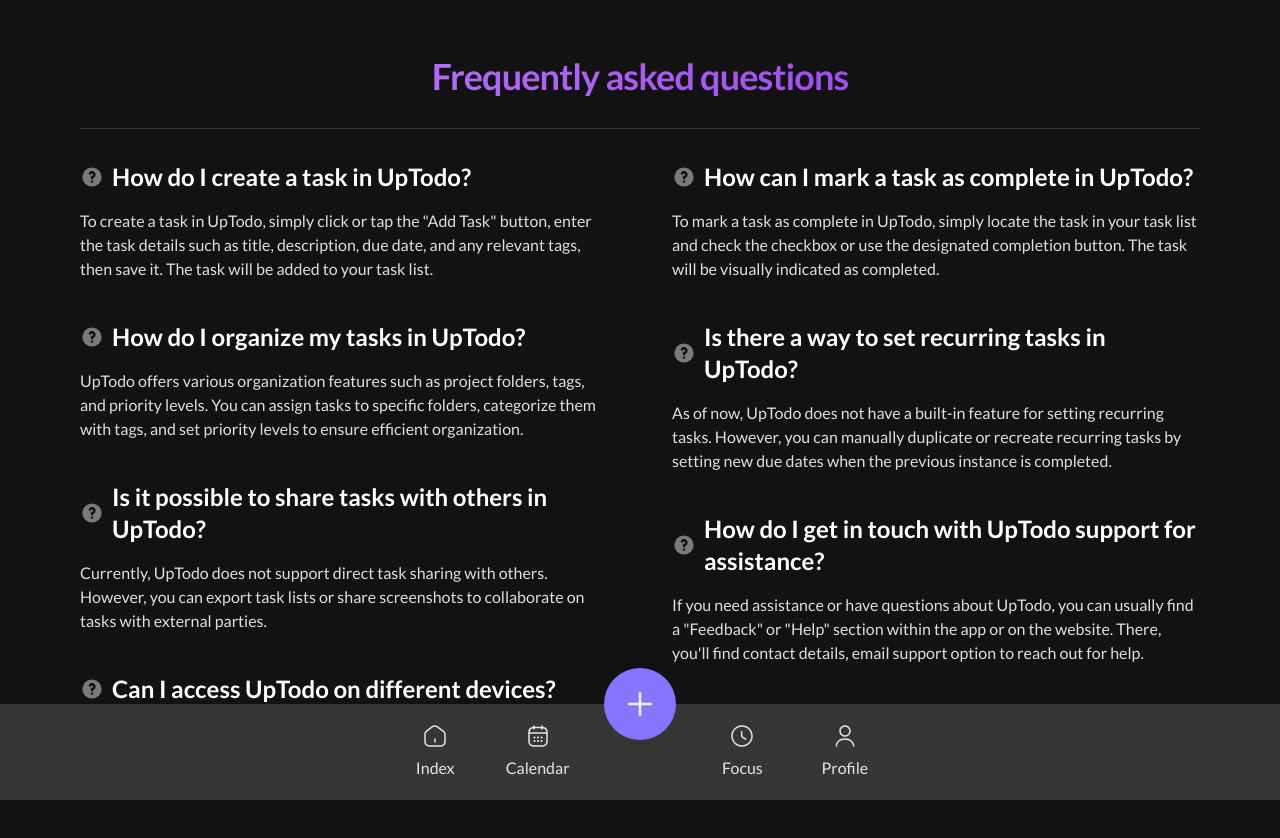
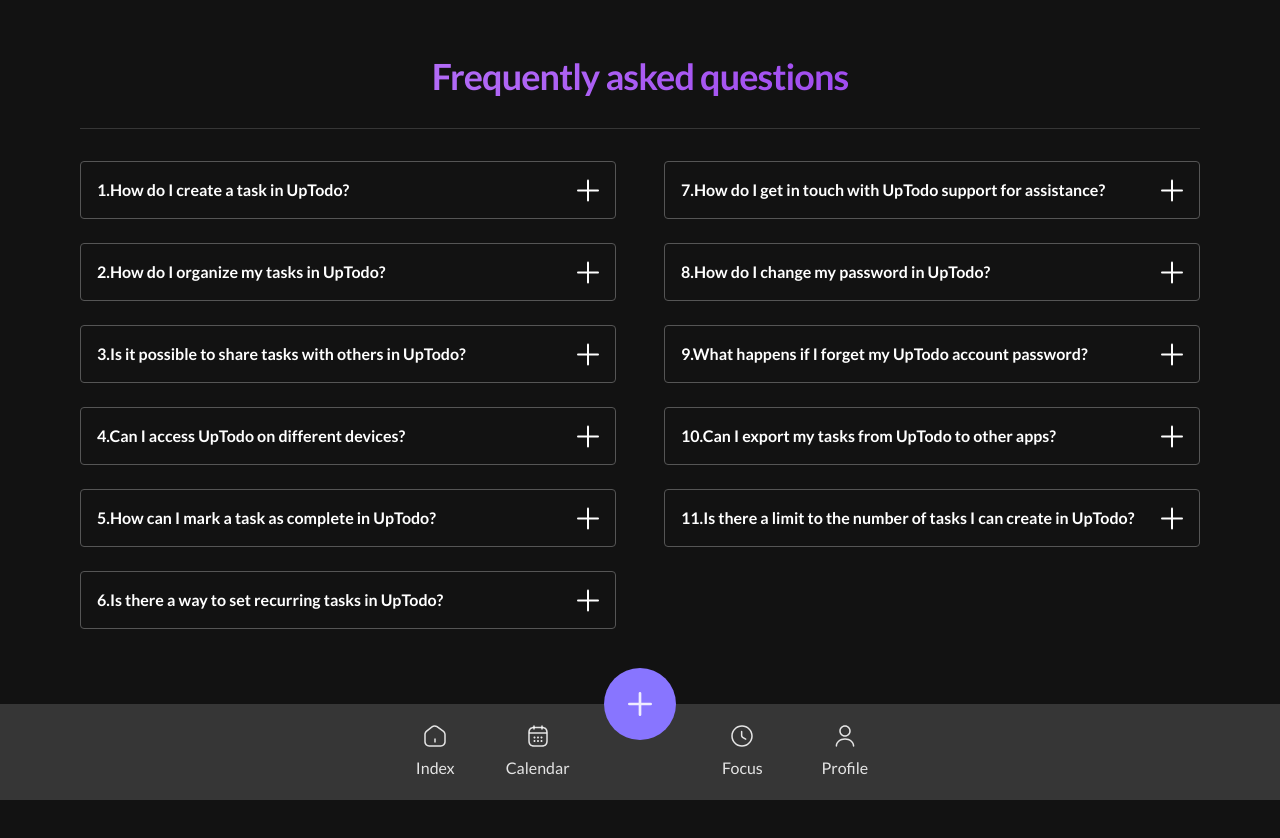
Before and after one commit to DaniilKalts/uptodo, a Next.js app: page /profile/faq in a window 1280 px wide. Shown: the top 838 px of the page. After the commit the page ends 805 px from the top, so only its background shows below. Built offline with nearby package versions, Linux system fonts and the light colour scheme.

Commit message:
Changed FAQ Section (not finished yet)

```diff
--- a/src/app/(userPages)/loading.tsx
+++ b/src/app/(userPages)/loading.tsx
@@ -4,9 +4,10 @@
 import { usePathname } from 'next/navigation';
 
 import PuffSpinner from '@/components/UI/Loaders/PuffSpinner';
+import Navbar from '@/components/Layout/Navbar/Navbar';
 
 export default function Loading() {
   const currentPathName = usePathname();
 
-  return currentPathName.includes('/calendar') ? null : <PuffSpinner />;
+  return currentPathName.includes('/calendar') ? <Navbar /> : <PuffSpinner />;
 }
--- a/src/app/(userPages)/profile/faq/page.tsx
+++ b/src/app/(userPages)/profile/faq/page.tsx
@@ -2,191 +2,135 @@
 
 'use client';
 
-import React from 'react';
+import React, { useState } from 'react';
 import Image from 'next/image';
 
+import Accordion from '@/components/UI/Accordion';
 import { Container } from '@/components/UI';
 
 import step3 from '../../../../../public/images/intro/step3.svg';
 
-const Faq = () => (
+const Faq = () => {
+  const [currentQuestion, setCurrentQuestion] = useState<string>('');
+
+  const FAQ = [
+    {
+      question: 'How do I create a task in UpTodo?',
+      answer:
+        'To create a task in UpTodo, simply click or tap the "Add Task" button, enter the task details such as title, description, due date, and any relevant tags, then save it. The task will be added to your task list.',
+    },
+    {
+      question: 'How do I organize my tasks in UpTodo?',
+      answer:
+        'UpTodo offers various organization features such as project folders, tags, and priority levels. You can assign tasks to specific folders, categorize them with tags, and set priority levels to ensure efficient organization.',
+    },
+    {
+      question: 'Is it possible to share tasks with others in UpTodo?',
+      answer:
+        'Currently, UpTodo does not support direct task sharing with others. However, you can export task lists or share screenshots to collaborate on tasks with external parties.',
+    },
+    {
+      question: 'Can I access UpTodo on different devices?',
+      answer:
+        'Yes, UpTodo is designed to be accessible across web browsers. Therefore, you can access wherever you want to.',
+    },
+    {
+      question: 'How can I mark a task as complete in UpTodo?',
+      answer:
+        'To mark a task as complete in UpTodo, simply locate the task in your task list and check the checkbox or use the designated completion button. The task will be visually indicated as completed.',
+    },
+    {
+      question: 'Is there a way to set recurring tasks in UpTodo?',
+      answer:
+        'As of now, UpTodo does not have a built-in feature for setting recurring tasks. However, you can manually duplicate or recreate recurring tasks by setting new due dates when the previous instance is completed.',
+    },
+    {
+      question: 'How do I get in touch with UpTodo support for assistance?',
+      answer:
+        'If you need assistance or have questions about UpTodo, you can usually find a "Feedback" or "Help" section within the app or on the website. There, you\'ll find contact details, email support option to reach out for help.',
+    },
+    {
+      question: 'How do I change my password in UpTodo?',
+      answer:
+        "To change your password in UpTodo, go to the account settings or profile section. There, you'll find an option to change your password. Follow the prompts to update your password securely.",
+    },
+    {
+      question: 'What happens if I forget my UpTodo account password?',
+      answer:
+        'If you forget your UpTodo password, you can check the message, that must have come to your gmail before. Or just contact us in "Help & Feedback" section.',
+    },
+    {
+      question: 'Can I export my tasks from UpTodo to other apps?',
+      answer:
+        'Yes, UpTodo allows you to export your task lists. You can export tasks in one format, EXCEL, which can be used to other task management goals.',
+    },
+    {
+      question:
+        'Is there a limit to the number of tasks I can create in UpTodo?',
+      answer:
+        "UpTodo does not impose a strict limit on the number of tasks you can create. However, the performance may be affected if you have an excessively large number of tasks. It's recommended to maintain an organized task list.",
+    },
+  ];
+
+  return (
     <Container>
-    <section className="mx-auto max-w-screen-xl pb-28 pt-10 min-[500px]:pb-44 min-[500px]:pt-14">
+      <section className="mx-auto max-w-screen-xl pb-40 pt-10 min-[500px]:pb-44 min-[500px]:pt-14">
         <h2 className="mb-8 bg-gradient-to-r from-purple-400 to-purple-600 bg-clip-text text-center text-4xl font-extrabold tracking-tight text-transparent max-[500px]:hidden">
           Frequently asked questions
         </h2>
         <div className="mb-8 flex flex-col items-center justify-center gap-6 min-[500px]:hidden">
-        <Image src={step3} width={226} height={226} alt="Management" priority />
+          <Image
+            src={step3}
+            width={226}
+            height={226}
+            alt="Management"
+            priority
+          />
           <h5 className="text-center text-[22px] font-bold text-purple-light">
             Frequently asked questions
           </h5>
         </div>
-      <div className="grid border-t border-gray-200 pt-8 text-left dark:border-gray-700 md:grid-cols-2 md:gap-16">
-        <div>
-          <div className="mb-10">
-            <h3 className="mb-4 flex items-center text-lg font-bold text-gray-dark dark:text-white min-[500px]:text-2xl">
-              <svg
-                className="mr-2 h-6 w-6 flex-shrink-0 text-gray-500 dark:text-gray-400"
-                fill="currentColor"
-                viewBox="0 0 20 20"
-                xmlns="http://www.w3.org/2000/svg"
-              >
-                <path
-                  fillRule="evenodd"
-                  d="M18 10a8 8 0 11-16 0 8 8 0 0116 0zm-8-3a1 1 0 00-.867.5 1 1 0 11-1.731-1A3 3 0 0113 8a3.001 3.001 0 01-2 2.83V11a1 1 0 11-2 0v-1a1 1 0 011-1 1 1 0 100-2zm0 8a1 1 0 100-2 1 1 0 000 2z"
-                  clipRule="evenodd"
-                ></path>
-              </svg>
-              How do I create a task in UpTodo?
-            </h3>
-            <p className="text-sm text-gray-500 dark:text-white-pale min-[500px]:text-base">
-              To create a task in UpTodo, simply click or tap the "Add Task"
-              button, enter the task details such as title, description, due
-              date, and any relevant tags, then save it. The task will be added
-              to your task list.
-            </p>
+        <div className="grid gap-6 border-t border-gray-200 pt-8 text-left dark:border-gray-700 md:grid-cols-2 md:gap-12">
+          <div itemType="https://schema.org/FAQPage">
+            <ul className="grid gap-6" data-list="faq">
+              {FAQ.slice(0, Math.ceil(FAQ.length / 2)).map(
+                ({ question, answer }, id) => (
+                  <Accordion
+                    key={id}
+                    id={id + 1}
+                    isOpen={currentQuestion === question}
+                    question={question}
+                    answer={answer}
+                    onClick={() => {
+                      setCurrentQuestion(question);
+                    }}
+                  />
+                ),
+              )}
+            </ul>
           </div>
-          <div className="mb-10">
-            <h3 className="mb-4 flex items-center text-lg font-bold text-gray-dark dark:text-white min-[500px]:text-2xl">
-              <svg
-                className="mr-2 h-6 w-6 flex-shrink-0 text-gray-500 dark:text-gray-400"
-                fill="currentColor"
-                viewBox="0 0 20 20"
-                xmlns="http://www.w3.org/2000/svg"
-              >
-                <path
-                  fillRule="evenodd"
-                  d="M18 10a8 8 0 11-16 0 8 8 0 0116 0zm-8-3a1 1 0 00-.867.5 1 1 0 11-1.731-1A3 3 0 0113 8a3.001 3.001 0 01-2 2.83V11a1 1 0 11-2 0v-1a1 1 0 011-1 1 1 0 100-2zm0 8a1 1 0 100-2 1 1 0 000 2z"
-                  clipRule="evenodd"
-                ></path>
-              </svg>
-              How do I organize my tasks in UpTodo?
-            </h3>
-            <p className="text-sm text-gray-500 dark:text-white-pale min-[500px]:text-base">
-              UpTodo offers various organization features such as project
-              folders, tags, and priority levels. You can assign tasks to
-              specific folders, categorize them with tags, and set priority
-              levels to ensure efficient organization.
-            </p>
-          </div>
-          <div className="mb-10">
-            <h3 className="mb-4 flex items-center text-lg font-bold text-gray-dark dark:text-white min-[500px]:text-2xl">
-              <svg
-                className="mr-2 h-6 w-6 flex-shrink-0 text-gray-500 dark:text-gray-400"
-                fill="currentColor"
-                viewBox="0 0 20 20"
-                xmlns="http://www.w3.org/2000/svg"
-              >
-                <path
-                  fillRule="evenodd"
-                  d="M18 10a8 8 0 11-16 0 8 8 0 0116 0zm-8-3a1 1 0 00-.867.5 1 1 0 11-1.731-1A3 3 0 0113 8a3.001 3.001 0 01-2 2.83V11a1 1 0 11-2 0v-1a1 1 0 011-1 1 1 0 100-2zm0 8a1 1 0 100-2 1 1 0 000 2z"
-                  clipRule="evenodd"
-                ></path>
-              </svg>
-              Is it possible to share tasks with others in UpTodo?
-            </h3>
-            <p className="text-sm text-gray-500 dark:text-white-pale min-[500px]:text-base">
-              Currently, UpTodo does not support direct task sharing with
-              others. However, you can export task lists or share screenshots to
-              collaborate on tasks with external parties.
-            </p>
-          </div>
-          <div className="mb-10">
-            <h3 className="mb-4 flex items-center text-lg font-bold text-gray-dark dark:text-white min-[500px]:text-2xl">
-              <svg
-                className="mr-2 h-6 w-6 flex-shrink-0 text-gray-500 dark:text-gray-400"
-                fill="currentColor"
-                viewBox="0 0 20 20"
-                xmlns="http://www.w3.org/2000/svg"
-              >
-                <path
-                  fillRule="evenodd"
-                  d="M18 10a8 8 0 11-16 0 8 8 0 0116 0zm-8-3a1 1 0 00-.867.5 1 1 0 11-1.731-1A3 3 0 0113 8a3.001 3.001 0 01-2 2.83V11a1 1 0 11-2 0v-1a1 1 0 011-1 1 1 0 100-2zm0 8a1 1 0 100-2 1 1 0 000 2z"
-                  clipRule="evenodd"
-                ></path>
-              </svg>
-              Can I access UpTodo on different devices?
-            </h3>
-            <p className="text-sm text-gray-500 dark:text-white-pale min-[500px]:text-base">
-              Yes, UpTodo is designed to be accessible across web browsers.
-              Therefore, you can access wherever you want to.
-            </p>
-          </div>
-        </div>
-        <div>
-          <div className="mb-10">
-            <h3 className="mb-4 flex items-center text-lg font-bold text-gray-dark dark:text-white min-[500px]:text-2xl">
-              <svg
-                className="mr-2 h-6 w-6 flex-shrink-0 text-gray-500 dark:text-gray-400"
-                fill="currentColor"
-                viewBox="0 0 20 20"
-                xmlns="http://www.w3.org/2000/svg"
-              >
-                <path
-                  fillRule="evenodd"
-                  d="M18 10a8 8 0 11-16 0 8 8 0 0116 0zm-8-3a1 1 0 00-.867.5 1 1 0 11-1.731-1A3 3 0 0113 8a3.001 3.001 0 01-2 2.83V11a1 1 0 11-2 0v-1a1 1 0 011-1 1 1 0 100-2zm0 8a1 1 0 100-2 1 1 0 000 2z"
-                  clipRule="evenodd"
-                ></path>
-              </svg>
-              How can I mark a task as complete in UpTodo?
-            </h3>
-            <p className="text-sm text-gray-500 dark:text-white-pale min-[500px]:text-base">
-              To mark a task as complete in UpTodo, simply locate the task in
-              your task list and check the checkbox or use the designated
-              completion button. The task will be visually indicated as
-              completed.
-            </p>
-          </div>
-          <div className="mb-10">
-            <h3 className="mb-4 flex items-center text-lg font-bold text-gray-dark dark:text-white min-[500px]:text-2xl">
-              <svg
-                className="mr-2 h-6 w-6 flex-shrink-0 text-gray-500 dark:text-gray-400"
-                fill="currentColor"
-                viewBox="0 0 20 20"
-                xmlns="http://www.w3.org/2000/svg"
-              >
-                <path
-                  fillRule="evenodd"
-                  d="M18 10a8 8 0 11-16 0 8 8 0 0116 0zm-8-3a1 1 0 00-.867.5 1 1 0 11-1.731-1A3 3 0 0113 8a3.001 3.001 0 01-2 2.83V11a1 1 0 11-2 0v-1a1 1 0 011-1 1 1 0 100-2zm0 8a1 1 0 100-2 1 1 0 000 2z"
-                  clipRule="evenodd"
-                ></path>
-              </svg>
-              Is there a way to set recurring tasks in UpTodo?
-            </h3>
-            <p className="text-sm text-gray-500 dark:text-white-pale min-[500px]:text-base">
-              As of now, UpTodo does not have a built-in feature for setting
-              recurring tasks. However, you can manually duplicate or recreate
-              recurring tasks by setting new due dates when the previous
-              instance is completed.
-            </p>
-          </div>
-          <div className="mb-10">
-            <h3 className="mb-4 flex items-center text-lg font-bold text-gray-dark dark:text-white min-[500px]:text-2xl">
-              <svg
-                className="mr-2 h-6 w-6 flex-shrink-0 text-gray-500 dark:text-gray-400"
-                fill="currentColor"
-                viewBox="0 0 20 20"
-                xmlns="http://www.w3.org/2000/svg"
-              >
-                <path
-                  fillRule="evenodd"
-                  d="M18 10a8 8 0 11-16 0 8 8 0 0116 0zm-8-3a1 1 0 00-.867.5 1 1 0 11-1.731-1A3 3 0 0113 8a3.001 3.001 0 01-2 2.83V11a1 1 0 11-2 0v-1a1 1 0 011-1 1 1 0 100-2zm0 8a1 1 0 100-2 1 1 0 000 2z"
-                  clipRule="evenodd"
-                ></path>
-              </svg>
-              How do I get in touch with UpTodo support for assistance?
-            </h3>
-            <p className="text-sm text-gray-500 dark:text-white-pale min-[500px]:text-base">
-              If you need assistance or have questions about UpTodo, you can
-              usually find a "Feedback" or "Help" section within the app or on
-              the website. There, you'll find contact details, email support
-              option to reach out for help.
-            </p>
-          </div>
+          <div itemType="https://schema.org/FAQPage">
+            <ul className="grid gap-6" data-list="faq">
+              {FAQ.slice(Math.ceil(FAQ.length / 2), FAQ.length).map(
+                ({ question, answer }, id) => (
+                  <Accordion
+                    key={id}
+                    id={id + Math.ceil(FAQ.length / 2) + 1}
+                    isOpen={currentQuestion === question}
+                    question={question}
+                    answer={answer}
+                    onClick={() => {
+                      setCurrentQuestion(question);
+                    }}
+                  />
+                ),
+              )}
+            </ul>
           </div>
         </div>
       </section>
     </Container>
   );
+};
 
 export default Faq;
--- a/src/app/(userPages)/profile/feedback/page.tsx
+++ b/src/app/(userPages)/profile/feedback/page.tsx
@@ -96,7 +96,7 @@
   };
 
   return (
-    <div className="pb-[140px] max-[500px]:pb-[9rem]">
+    <div className="pb-44 max-[500px]:pb-36 min-[500px]:pt-16">
       <Container>
         <div className="flex h-auto items-center justify-center max-[500px]:mt-8">
           <form
--- a/src/app/(userPages)/tasks/[taskId]/page.tsx
+++ b/src/app/(userPages)/tasks/[taskId]/page.tsx
@@ -1105,7 +1105,7 @@
                     icon: '👏',
                   });
                 }}
-                className="group mr-4 mt-[18px] flex h-5 w-[22px] cursor-pointer items-center justify-center rounded-full border-2 border-gray-dark bg-transparent dark:border-white-pale min-[500px]:mt-4 min-[500px]:h-6 min-[500px]:w-[26px]"
+                className="max-[500px]:group mr-4 mt-[18px] flex h-5 w-[22px] cursor-pointer items-center justify-center rounded-full border-2 border-gray-dark bg-transparent dark:border-white-pale min-[500px]:mt-4 min-[500px]:h-6 min-[500px]:w-[26px]"
               >
                 <div className="h-[7px] w-[7px] rounded-full bg-gray-dark opacity-0 group-hover:opacity-100 dark:bg-white-pale min-[500px]:h-2 min-[500px]:w-2"></div>
               </div>
--- /dev/null
+++ b/src/components/UI/Accordion.tsx
@@ -0,0 +1,79 @@
+import React from 'react';
+
+import { cn } from '@/utils/Cn';
+
+interface AccordionProps {
+  id: number;
+  isOpen: boolean;
+  question: string;
+  answer: string;
+  onClick: () => void;
+}
+
+const Accordion: React.FC<AccordionProps> = ({
+  id,
+  isOpen,
+  question,
+  answer,
+  onClick,
+}) => (
+  <li
+    onClick={onClick}
+    className="group"
+    itemType="https://schema.org/Question"
+  >
+    <input
+      className={`peer/option-${id} hidden`}
+      type="checkbox"
+      id={`checkbox-option-${id}`}
+      name="checkbox-options"
+    />
+    <label
+      className={cn(
+        'relative block cursor-pointer rounded border border-gray-light p-4 pr-12 font-bold transition-all duration-150 ease-in-out',
+        {
+          'bg-purple-dark text-white [&>svg]:rotate-45': isOpen,
+        },
+      )}
+      htmlFor={`checkbox-option-${id}`}
+    >
+      {id}.{question}
+      <svg
+        className="absolute right-4 top-1/2 -mt-[11.5px] block transition-all duration-150 ease-in-out"
+        width="22"
+        height="23"
+        viewBox="0 0 22 23"
+        fill="none"
+        xmlns="http://www.w3.org/2000/svg"
+      >
+        <path
+          d="M1 11.5L21 11.5"
+          stroke="currentColor"
+          strokeWidth="2"
+          strokeLinecap="round"
+        />
+        <path
+          d="M11 1.5L11 21.5"
+          stroke="currentColor"
+          strokeWidth="2"
+          strokeLinecap="round"
+        />
+      </svg>
+    </label>
+    <div
+      className={cn(
+        'grid grid-rows-[0fr] transition-all duration-150 ease-in-out',
+        { 'grid-rows-[1fr]': isOpen },
+      )}
+      itemType="https://schema.org/Answer"
+    >
+      <div className="min-h-[0px] overflow-hidden">
+        <div className="mt-2 rounded border border-gray-light p-4">
+          {answer}
+        </div>
+      </div>
+    </div>
+  </li>
+);
+
+export default Accordion;
--- a/src/components/userPages/Calendar/IncompletedTask.tsx
+++ b/src/components/userPages/Calendar/IncompletedTask.tsx
@@ -146,7 +146,7 @@
       )}
     >
       <div
-        className="group flex h-5 w-5 cursor-pointer items-center justify-center rounded-full border-2 border-white-pale bg-transparent min-[500px]:h-6 min-[500px]:w-6"
+        className="max-[500px]:group flex h-5 w-5 cursor-pointer items-center justify-center rounded-full border-2 border-white-pale bg-transparent min-[500px]:h-6 min-[500px]:w-6"
         onClick={(e) => {
           e.stopPropagation();
           onComplete();
```
Also changed, not shown: src/app/(userPages)/home/page.tsx (+9 -6 lines), src/components/userPages/Calendar/Calendar.tsx (+12 -8 lines). Lines whose indentation alone changed are shown as unchanged.
